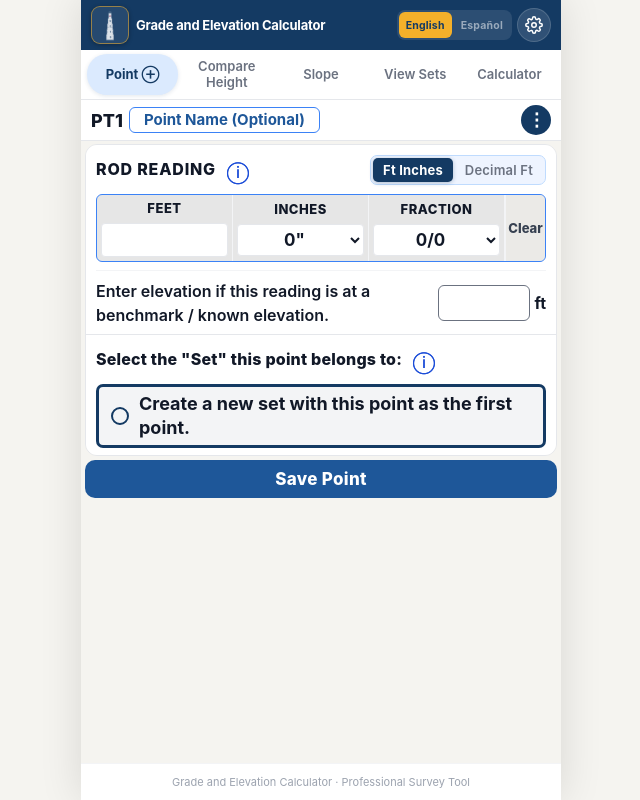
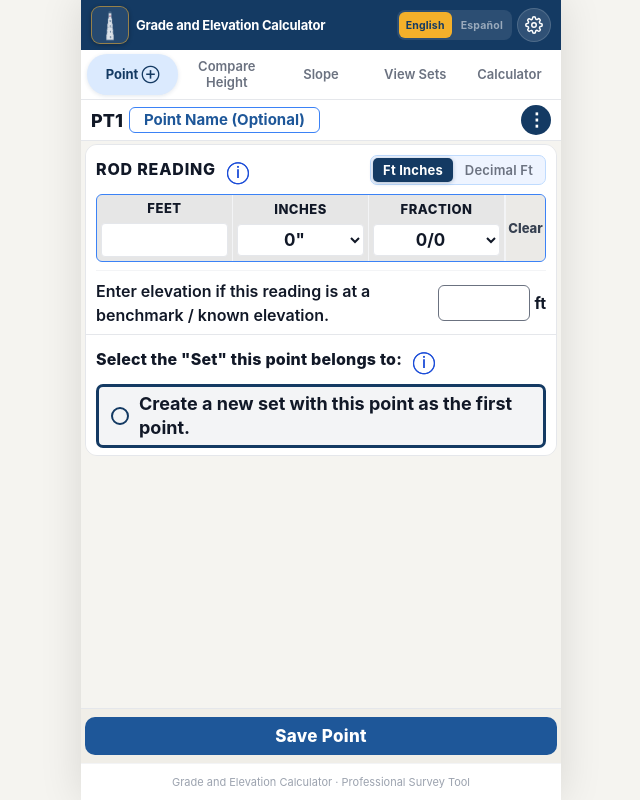
Before and after one commit to brightskyconstruction-prog/elevation-calculator-web, a React (Vite) app: page / in a window 1280 px wide. Both pictures are taken after a click on the button "Continue as Guest". Shown: the whole page, without its empty margins (319-959 px from the left). Built offline with nearby package versions, Linux system fonts and the light colour scheme.

Commit message:
edit point screen update

```diff
--- a/src/screens/AddNewPointScreen.tsx
+++ b/src/screens/AddNewPointScreen.tsx
@@ -969,7 +969,7 @@ export default function AddNewPointScreen({ projectId, isVisible = true, editPoi
       </div>
 
       {/* Scrollable content */}
-      <div style={{ flex: 1, overflowY: 'auto', padding: '3px 4px', display: 'flex', flexDirection: 'column', gap: 4, paddingBottom: 56 }}>
+      <div style={{ flex: 1, overflowY: 'auto', padding: '3px 4px', display: 'flex', flexDirection: 'column', gap: 4, paddingBottom: 8 }}>
 
         {/* ── Rod Reading + Set Assignment — joined into one visual card ── */}
         <div style={{ display: 'flex', flexDirection: 'column', border: (setWarning && !assignedSetObj && (isEditMode || isNewPoint)) ? `1.5px solid #EF4444` : `1px solid ${BORDER}`, borderRadius: 12, overflow: 'hidden' }}>
@@ -1311,12 +1311,8 @@ export default function AddNewPointScreen({ projectId, isVisible = true, editPoi
         )} {/* end read-only / edit-mode set assignment conditional */}
         </div> {/* end rod reading + set assignment combined card */}
 
-        {/* ── Save / Update / Post-save actions ── */}
-        {(isNewPoint || isEditMode) ? (
-          <button style={s.saveBtn} onClick={handleSave}>
-            {isNewPoint ? t('savePoint') : t('updatePoint')}
-          </button>
-        ) : currentPoint && (
+        {/* ── Post-save actions (compare / slope) — read-only view only ── */}
+        {!isNewPoint && !isEditMode && currentPoint && (
           <div style={{ display: 'flex', flexDirection: 'row', flexWrap: 'wrap', gap: 8 }}>
             <button style={s.compareBtn} onClick={handleCompareThis}>
               {t('compareThisReading')}
@@ -1327,8 +1323,8 @@ export default function AddNewPointScreen({ projectId, isVisible = true, editPoi
           </div>
         )}
 
-        {/* ── Timestamp + Location ── */}
-        {savedAt && (
+        {/* ── Timestamp + Location — read-only view only ── */}
+        {savedAt && !isEditMode && !isNewPoint && (
           <div style={s.timestampCard}>
             <span style={s.savedAt}>{t('recordedLabel')} {fmtTimestamp(savedAt)}</span>
             {locationTxt ? (
@@ -1351,6 +1347,15 @@ export default function AddNewPointScreen({ projectId, isVisible = true, editPoi
           </div>
         )}
       </div>{/* end scrollable content */}
+
+      {/* ── Sticky Save / Update footer — edit & new-point mode only ── */}
+      {(isNewPoint || isEditMode) && (
+        <div style={{ flexShrink: 0, padding: '8px 4px', backgroundColor: SURFACE, borderTop: `1px solid ${BORDER}` }}>
+          <button style={s.saveBtn} onClick={handleSave}>
+            {isNewPoint ? t('savePoint') : t('updatePoint')}
+          </button>
+        </div>
+      )}
 
       {/* ── Set points dropdown overlay (position:fixed, no layout shift) ── */}
       {/* ── Modals ── */}
@@ -1525,7 +1530,7 @@ const s: Record<string, React.CSSProperties> = {
   newBtn:       { backgroundColor: BLUE, borderRadius: 6, padding: '5px 12px', color: '#fff', fontSize: 13, fontWeight: 700, border: 'none', cursor: 'pointer', flexShrink: 0 },
   newBtnDisabled: { backgroundColor: '#9CA3AF', opacity: 0.6, cursor: 'default' },
   editBtn:        { backgroundColor: BLUE, borderRadius: 6, padding: '5px 12px', color: '#fff', fontSize: 13, fontWeight: 700, border: `1px solid ${BLUE_ACC}`, cursor: 'pointer', flexShrink: 0 },
-  modeToggleBtn:  { flexShrink: 0, backgroundColor: NAVY, border: 'none', borderRadius: 6, padding: '0 11px', height: 30, fontSize: 13, fontWeight: 800, color: '#fff', cursor: 'pointer', whiteSpace: 'nowrap' as const, display: 'inline-flex', alignItems: 'center' },
+  modeToggleBtn:  { flexShrink: 0, backgroundColor: NAVY, border: 'none', borderRadius: 6, padding: '0 8px', height: 30, fontSize: 13, fontWeight: 800, color: '#fff', cursor: 'pointer', whiteSpace: 'nowrap' as const, display: 'inline-flex', alignItems: 'center' },
   dotsBtn:      { width: 30, height: 30, borderRadius: '50%', backgroundColor: NAVY, border: 'none', fontSize: 18, fontWeight: 900, color: '#fff', cursor: 'pointer', display: 'flex', alignItems: 'center', justifyContent: 'center', flexShrink: 0, lineHeight: 1, letterSpacing: '-1px', padding: 0 },
 
   card:    { backgroundColor: CARD, borderRadius: 12, border: `1px solid ${BORDER}`, padding: '7px 10px', display: 'flex', flexDirection: 'column', gap: 6 },
```
